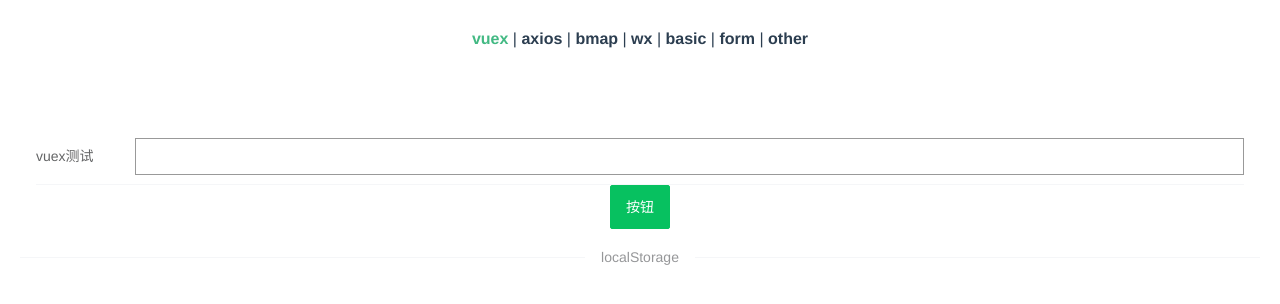
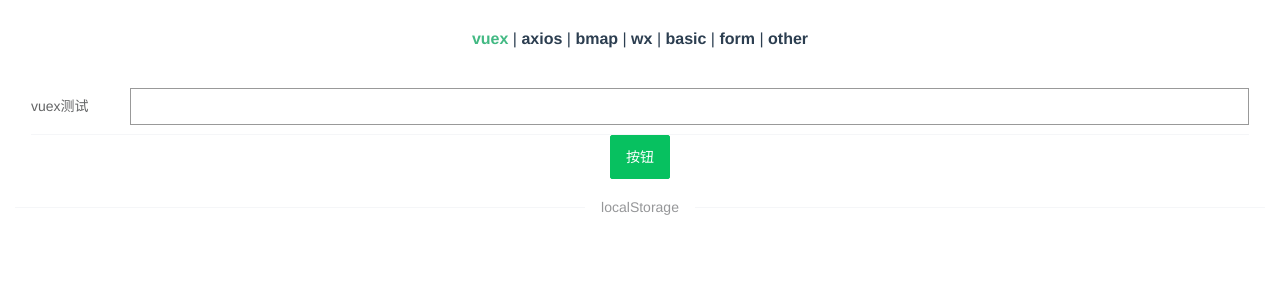
Before and after one commit to tcheng8866/vue-H5-vant, a Vue app: page /#/ in a window 1280 px wide. Shown: the top 304 px of the page. Built offline with nearby package versions, Linux system fonts and the light colour scheme.

Commit message:
提交dist

```diff
--- a/src/views/vuex.vue
+++ b/src/views/vuex.vue
@@ -62,7 +62,7 @@ export default {
   .wrap {
     background-color: #ffffff;
 	height: 100%;
-    padding: 50px 20px;
+	padding: 0 15px;
     /deep/ .van-field__label {
       line-height: 37px;
     }
--- a/vue.config.js
+++ b/vue.config.js
@@ -1,4 +1,8 @@
 module.exports = {
+	publicPath: process.env.NODE_ENV === 'production' ?
+		'/my-project/' // github pages 打包路径
+		:
+		'/',
 	outputDir: 'dist', //build输出目录
 	assetsDir: 'assets', //静态资源目录（js, css, image）
 	lintOnSave: false, //是否开启eslint
```
Also changed, not shown: 9 other files (tests, documents, lock files or other folders).
